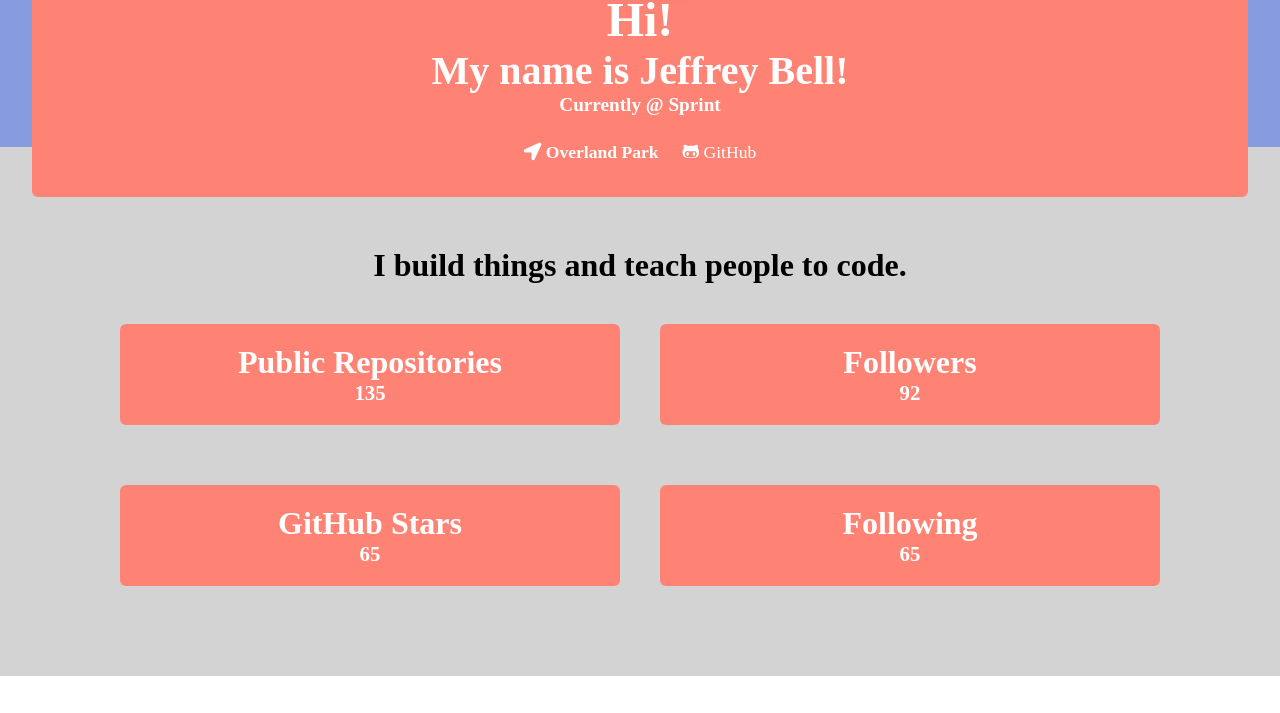
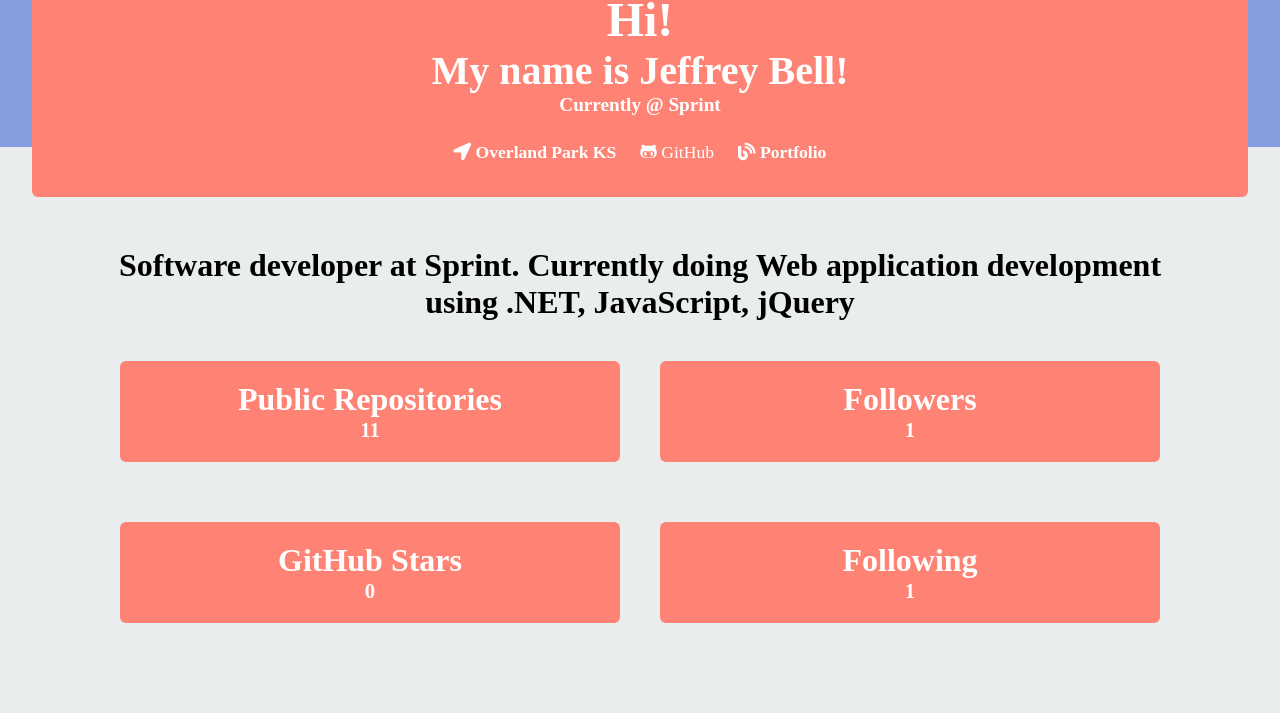
Before and after one commit to CodeMaster-jab/ProfileGenerator, a website: page index.html in a window 1280 px wide. Shown: the part 303-1016 px from the top of the page. Before the commit the page ends 979 px from the top, so only its background shows below. Drawn offline with nearby package versions, Linux system fonts and the light colour scheme; a web font is replaced by a local one.

Commit message:
Updated index.html

```diff
--- a/index.html
+++ b/index.html
@@ -33,7 +33,7 @@
          font-family: 'Cabin', sans-serif;
          }
          main {
-         background-color: lightgray;
+         background-color: #E9EDEE;
          height: auto;
          padding-top: 30px;
          }
@@ -79,7 +79,7 @@
          border-radius: 50%;
          object-fit: cover;
          margin-top: -75px;
-         border: 6px solid #FEE84C;
+         border: 6px solid #FEE24C;
          box-shadow: rgba(0, 0, 0, 0.3) 4px 1px 20px 4px;
          }
          .photo-header h1, .photo-header h2 {
@@ -144,7 +144,7 @@
           }
          }
       </style>
-   </head>
+      </head>
    <body>
       <div class="wrapper">
         <div class="photo-header">
@@ -153,35 +153,36 @@
           <h2>My name is Jeffrey Bell!</h2>
           <h6>Currently @ Sprint</h6>
           <div class="links-nav">
-            <a href="" class="nav-link"><i class="fas fa-location-arrow"> Overland Park</i></a>
-            <a href="" class="nav-link"><i class="fab fa-github-alt"> GitHub</i></a>
+            <a href="http://maps.google.com/?q=Overland Park KS" class="nav-link"><i class="fas fa-location-arrow"> Overland Park KS</i></a>
+            <a href="https://github.com/CodeMaster-jab" class="nav-link"><i class="fab fa-github-alt"> GitHub</i></a>
+            <a href="https://codemaster-jab.github.io/Portfolio-2/" class="nav-link"><i class="fas fa-blog"> Portfolio</i></a>
           </div>
         </div>
         <main>
           <div class="container">
             <div class="row">
               <div class="col">
-                <h3>I build things and teach people to code.</h3>
+                <h3>Software developer at Sprint.  Currently doing Web application development using .NET, JavaScript, jQuery</h3>
               </div>
             </div>
             <div class="row">
               <div class="col card">
                 <h3>Public Repositories</h3>
-                <h5>135</h5>
+                <h5>11</h5>
               </div>
               <div class="col card">
                 <h3>Followers</h3>
-                <h5>92</h5>
+                <h5>1</h5>
               </div>
             </div>
             <div class="row">
               <div class="col card">
                 <h3>GitHub Stars</h3>
-                <h5>65</h5>
+                <h5>0</h5>
               </div>
               <div class="col card">
                 <h3>Following</h3>
-                <h5>65</h5>
+                <h5>1</h5>
               </div>
             </div>
           </div>
```
Also changed, not shown: codemaster-jab.html (+5 -5 lines), 1 other file.
